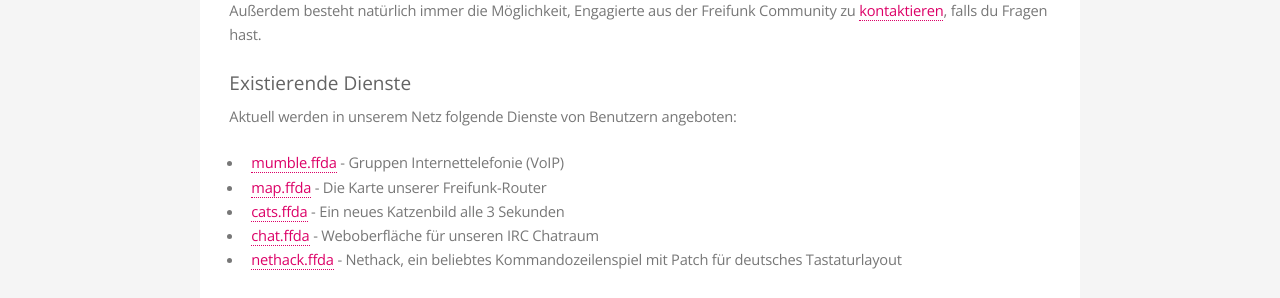
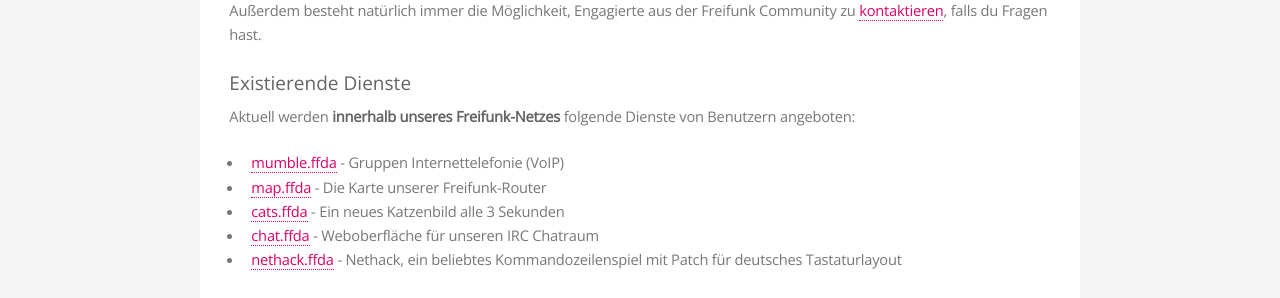
Before and after one commit to mdrenger/darmstadt.freifunk.net, a Jekyll site: the page built from pages/lokale-dienste.md, in a window 1280 px wide and 1315 px high. Shown: the part 315-613 px from the top of the window. Built offline with Jekyll 4.4.1, drawn with Linux system fonts in a browser that asks for light colours.

Commit message:
made it more explicit that .ffda links only work inside our network

```diff
--- a/pages/lokale-dienste.md
+++ b/pages/lokale-dienste.md
@@ -16,7 +16,7 @@
 
 #### Existierende Dienste
 
-Aktuell werden in unserem Netz folgende Dienste von Benutzern angeboten:
+Aktuell werden **innerhalb unseres Freifunk-Netzes** folgende Dienste von Benutzern angeboten:
 
 * [mumble.ffda](mumble://mumble.ffda) - Gruppen Internettelefonie (VoIP)
 * [map.ffda](http://map.ffda) - Die Karte unserer Freifunk-Router
```
